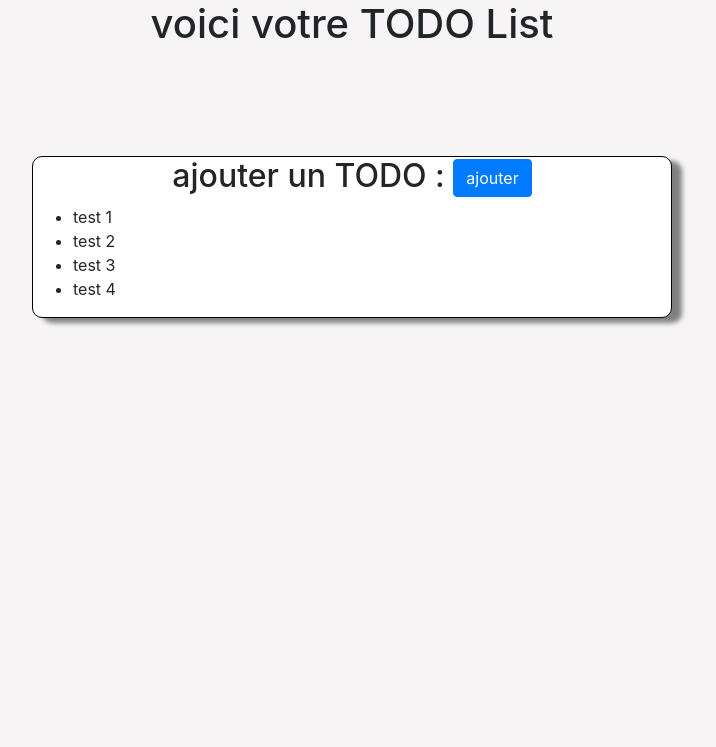
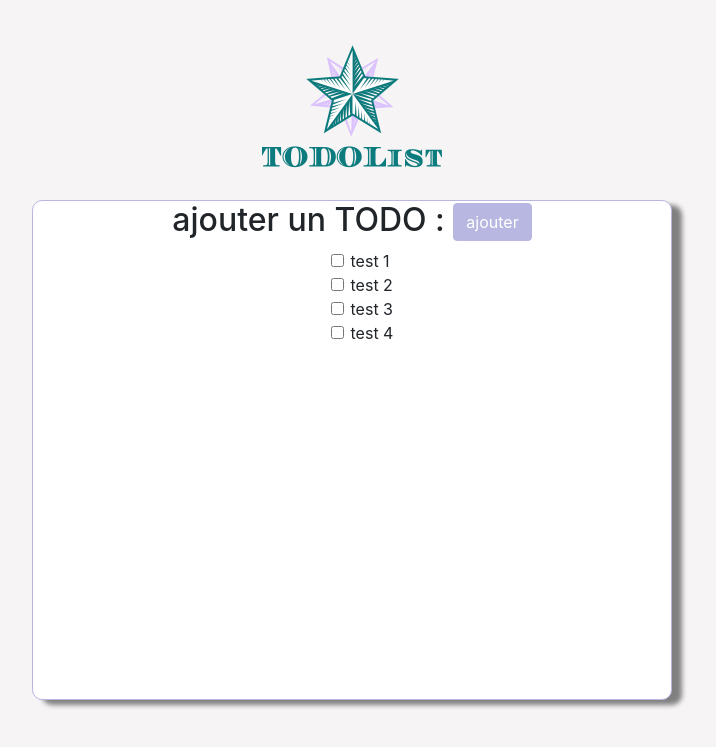
Before and after one commit to Cyb3rghost/simplonTDL, a PHP site: page /Veille/affichage.html in a window 1280 px wide. Shown: the top 747 px of the page, without its empty margins (288-1004 px from the left). Run offline with PHP 8.4, Linux system fonts and the light colour scheme.

Commit message:
visuel premier push

```diff
--- a/CSS/style.css
+++ b/CSS/style.css
@@ -1,3 +1,5 @@
+/** code couleur : blue #B7B7E1 ; Mauve : #DBC2FF ; cultured : #F6F4F4 **/
+
 body{
     height: 100%;
     width: 100%;
@@ -12,10 +14,20 @@ body{
 
 .read{
     background-color: white;
-    height: auto;
+    height: 500px;
     box-shadow: 10px 5px 5px grey;
-    border: 1px solid black;
+    border: 1px solid #B7B7E1;
     border-radius: 10px;
     width: 50%;
-    margin-top: 100px;
 }
+
+.btn-primary{
+    background-color: #B7B7E1 !important;
+    border-color: #B7B7E1 !important;
+
+}
+
+.btn-primary:hover{
+    background-color: #DBC2FF !important;
+    border-color: #DBC2FF !important;
+}
--- a/Veille/affichage.html
+++ b/Veille/affichage.html
@@ -7,16 +7,16 @@
 <!-- bootstrapp-->
     <!-- CSS only -->
     <link rel="stylesheet" href="https://stackpath.bootstrapcdn.com/bootstrap/4.5.0/css/bootstrap.min.css" integrity="sha384-9aIt2nRpC12Uk9gS9baDl411NQApFmC26EwAOH8WgZl5MYYxFfc+NcPb1dKGj7Sk" crossorigin="anonymous">
-    <link rel="stylesheet" href="CSS/style.css">
+    <link rel="stylesheet" href="../CSS/style.css">
     <!-- JS, Popper.js, and jQuery -->
     <script src="https://code.jquery.com/jquery-3.5.1.slim.min.js" integrity="sha384-DfXdz2htPH0lsSSs5nCTpuj/zy4C+OGpamoFVy38MVBnE+IbbVYUew+OrCXaRkfj" crossorigin="anonymous"></script>
     <script src="https://cdn.jsdelivr.net/npm/popper.js@1.16.0/dist/umd/popper.min.js" integrity="sha384-Q6E9RHvbIyZFJoft+2mJbHaEWldlvI9IOYy5n3zV9zzTtmI3UksdQRVvoxMfooAo" crossorigin="anonymous"></script>
     <script src="https://stackpath.bootstrapcdn.com/bootstrap/4.5.0/js/bootstrap.min.js" integrity="sha384-OgVRvuATP1z7JjHLkuOU7Xw704+h835Lr+6QL9UvYjZE3Ipu6Tp75j7Bh/kR0JKI" crossorigin="anonymous"></script>
 </head>
 <body>
-
-<h1 style="text-align: center">voici votre TODO List </h1>
-
+<div class="flex">
+<img src="../image/d739fc1c-f8f3-4e8f-8f02-d5ca0da3c533_200x200%20(1).png" alt="">
+</div>
 <!-- La modal pour ajouter un TODO -->
 <!-- Modal -->
 <div class="modal fade" id="exampleModal" tabindex="-1" role="dialog" aria-labelledby="exampleModalLabel" aria-hidden="true">
@@ -66,18 +66,18 @@
 <div class="read">
 
     <div style="text-align: center"> <h2>ajouter un TODO  : <button type="button" class="btn btn-primary" data-toggle="modal" data-target="#exampleModal">ajouter</button></h2></div>
-
+<div class="flex">
     <ul>
-        <li>
+        <li><input class="form-check-input" type="checkbox" value="" id="defaultCheck1">
             test 1
         </li>
-        <li>
+        <li><input class="form-check-input" type="checkbox" value="" id="defaultCheck1">
             test 2
         </li>
-        <li>
+        <li><input class="form-check-input" type="checkbox" value="" id="defaultCheck1">
             test 3
         </li>
-<li>
+<li><input class="form-check-input" type="checkbox" value="" id="defaultCheck1">
     test 4
 </li>
 
```
Also changed, not shown: image/c9e7181c-ea79-48be-8286-bb5a21be43f2_200x200.png (added), image/d739fc1c-f8f3-4e8f-8f02-d5ca0da3c533_200x200 (1).png (added).
